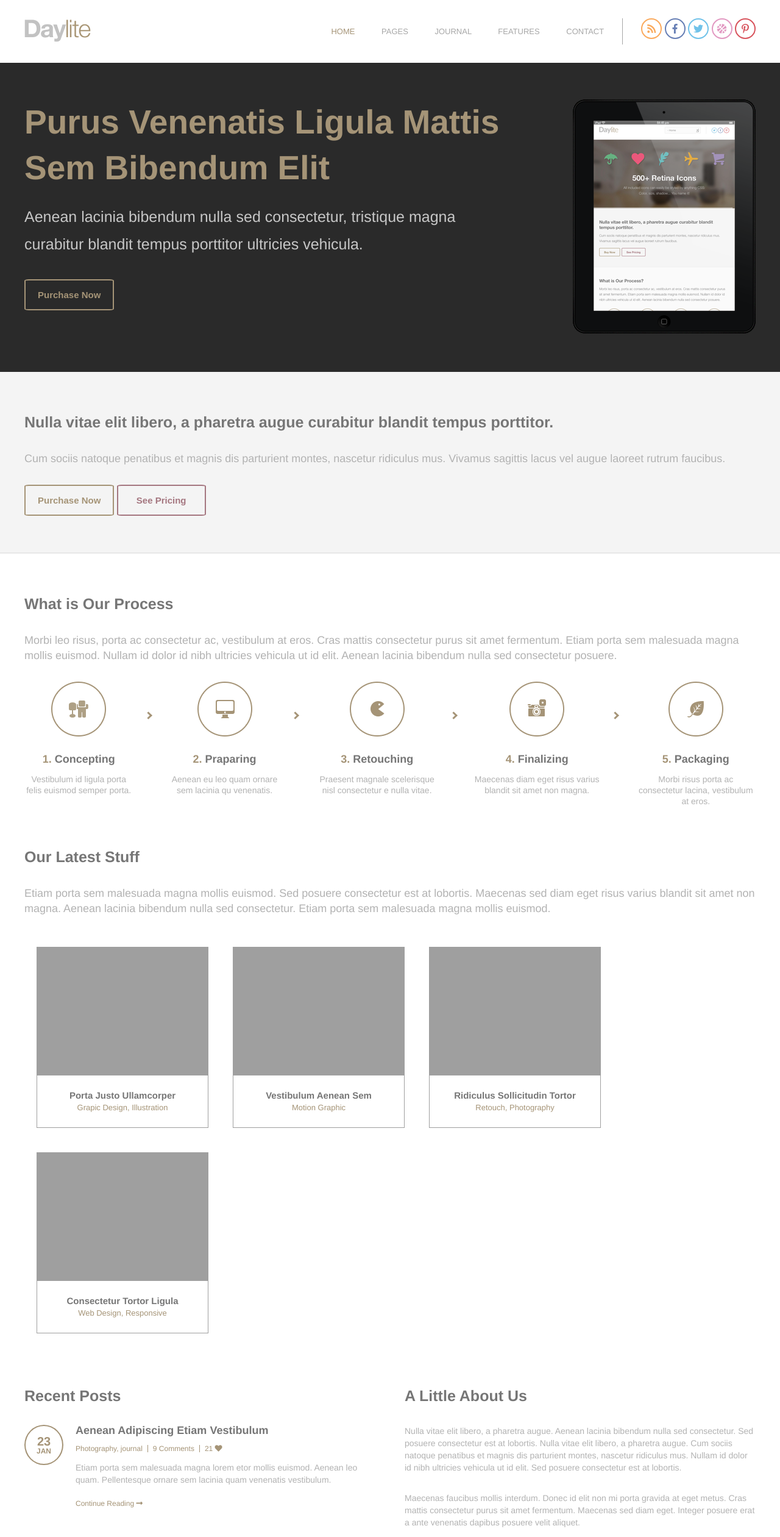
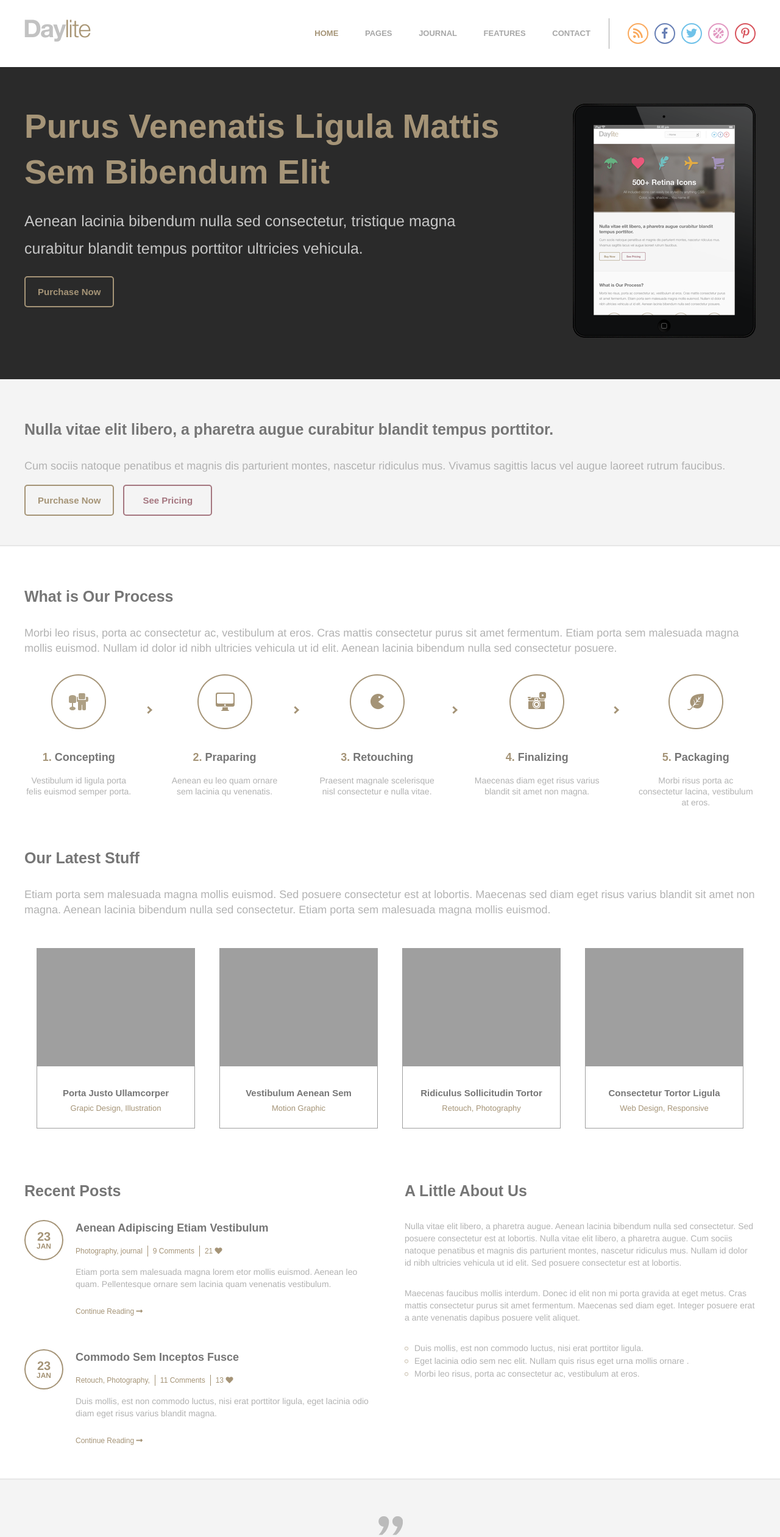
Before and after one commit to quiloc/daylite2, a plain HTML site: page index.html in a window 1280 px wide. Shown: the top 2521 px of the page at 61% size. Drawn offline with Linux system fonts and the light colour scheme; a web font is replaced by a local one.

```diff
--- a/css/body.css
+++ b/css/_body.css
@@ -30,14 +30,14 @@
     color: #c7c7c7;
 }
 
-.purchase {
+.btn-primary {
     font-size: 15px;
     font-weight: bold;
     padding: 15px 20px;
     border: 2px solid #a59477;
-    border-radius: 5%;
-    background-color: #2a2a2a;
+    border-radius: 5px;
     color: #a59477;
+    margin-right: 10px;
 }
 
 .intro {
@@ -65,12 +65,12 @@
     background-color: #f4f4f4
 }
 
-.pricing {
+.btn-second {
     font-size: 15px;
     font-weight: bold;
     padding: 15px 30px;
     border: 2px solid #a57780;
-    border-radius: 5%;
+    border-radius: 5px;
     background-color: #f4f4f4;
     color: #a57780;
 }
@@ -125,14 +125,10 @@
 .portfolio-item {
     text-align: center;
     border: 1px solid #9f9f9f;
-    width: 280px;
-    height: 295px;
 }
 
-.portfolio-img {
-    width: 280px;
-    height: 210px;
-    background-color: #9f9f9f;
+.portfolio-item img {
+    width: 100%;
 }
 
 .portfolio-item  h5 {
@@ -183,6 +179,7 @@
     text-align: center;
     width: 60px;
     padding: 15px 0;
+    line-height: 1;
 }
 
 .month {
@@ -225,15 +222,21 @@
 .about-inner {
     color: #b2b2b2;
     line-height: 20px;
+    align-items: center;
 }
 
-li {
+.about-inner li {
     font-size: 14px;
+    font-weight: 300;
 }
 
-li::before {
+.about-inner li::before {
+    font-family: Awesome;
+    font-size: 6px;
     content: "\f111";
+    vertical-align: middle;
     margin-right: 10px;
+    color: #a59477;
 }
 
 .testimonial {
--- a/css/footer.css
+++ b/css/_footer.css
@@ -24,7 +24,7 @@
     display: flex;
 }
 
-.fa-phone, .fa-envelope, .fa-map-marker-alt, .twitter {
+.fa-phone, .fa-envelope, .fa-map-marker-alt, .twitter-content .fa-twitter{
     color: #a59477;
     font-size: 10px;
     margin: 7px 10px 0 0;
@@ -64,7 +64,7 @@
     font-weight: bold;
     padding: 10px 33px;
     border: 1px solid #cbcbcb;
-    border-radius: 5%;
+    border-radius: 5px;
     background-color: #2e2e2e;
     color: #cbcbcb;
 }
--- /dev/null
+++ b/css/_header.css
@@ -0,0 +1,123 @@
+.header-inner {
+    display: flex;
+    justify-content: space-between;
+    align-items: center;
+    padding: 30px 0;
+}
+
+.header-right {
+    display: flex;
+    align-items: center;
+}
+
+.header-menu {
+    border-right: 1px solid #a7a7a7;
+    color: #a7a7a7;
+    font-size: 13px;
+    padding: 15px 30px 15px 0;
+}
+
+.header-menu .menu-item {
+    position: relative;
+}
+
+a:hover {
+    color: #a59477;
+}
+
+.menu-item {
+    margin-left: 40px;
+    display: inline-block;
+}
+
+li.active > a {
+    color: #a59477;
+}
+
+li:hover > a {
+    color: #a59477;
+}
+
+.menu-item .menu-child {
+    position: absolute;
+    width: 140px;
+    z-index: 5;
+    background: #fff;
+    display: none;
+    color: #a7a7a7;
+}
+
+.menu-item:hover > .menu-child {
+    display: block;
+    color: #a59477;
+
+}
+
+.item-child, .item-child li {
+    padding: 7px 15px;
+    position: relative;
+}
+
+.menu-child ul {
+    display: none;
+}
+
+.menu-child .item-child:hover > ul {
+    display: block;
+    position: absolute;
+    width: 140px;
+    z-index: 5;
+    color: #a7a7a7;
+    background: #fff;
+    top: 0;
+    left: 100%;
+}
+
+.menu-item > a {
+    text-transform: uppercase;
+    font-weight: 700;
+    color: #a7a7a7;
+}
+
+.social {
+    margin-left: 30px;
+}
+
+.social-icon {
+    width: 30px;
+    height: 30px;
+    line-height: 30px;
+    border: 2px solid;
+    border-radius: 50%;
+    text-align: center;
+    margin-right: 5px;
+    display: inline-block;
+}
+
+.social-icon:last-child {
+    margin-right: 0;
+}
+
+.rss {
+    color: #faaa5e;
+}
+
+.facebook {
+    color:#677fb5;
+}
+
+.twitter {
+    color: #70c2e9;
+}
+
+.basketball {
+    color:#e299c2;
+}
+
+.pinterest {
+    color:#d8545d;
+}
+
+.social-icon:hover {
+    color: red;
+}
--- a/css/responsive.css
+++ b/css/_responsive.css
@@ -37,6 +37,12 @@
 
     .slider-content {
         padding: 0;
+        order: 2;
+    }
+
+    .img-slider {
+        order: 1;
+        margin-bottom: 25px;
     }
 
     h1 {
@@ -104,6 +110,11 @@
         margin-bottom: 10px;
     }
 
+    .portfolio-content-inner {
+        width: 100%;
+        margin: 20px;
+    }
+
     .blog-about-inner {
         flex-direction: column;
         padding: 0 10px;
@@ -138,6 +149,7 @@
     .footer-content {
         width: 100%;
     }
+
 
     .coppy-right-content{
         padding: 35px 10px;
@@ -178,15 +190,11 @@
     .portfolio-content .item {
         display: flex;
         flex-wrap: wrap;
-        justify-content: start;
-    }
-
-    .portfolio-item {
-        margin: auto;
+        justify-content: space-between;
     }
 
     .portfolio-content-inner {
-        width: 50%;
+        width: 49%;
         margin-bottom: 20px;
     }
 
@@ -210,24 +218,15 @@
         padding: 0 30px;
     }
 
-    .portfolio-content .item {
-        display: flex;
-        flex-wrap: wrap;
-        justify-content: start;
-    }
-
-    .portfolio-item {
-        margin: auto;
+    .testimonial-inner {
+        padding: 0 50px;
     }
 
     .portfolio-content-inner {
-        width: 50%;
-        margin-bottom: 20px;
+        width: 49%;
+        margin: 10px;
     }
 
-    .testimonial-inner {
-        padding: 0 50px;
-    }
 
     .footer-inner {
         flex-wrap: wrap;
@@ -247,8 +246,7 @@
 
     .portfolio-content .item {
         display: flex;
-        flex-wrap: wrap;
-        justify-content: start;
+        justify-content: space-around;
     }
 
     .portfolio-item {
@@ -256,6 +254,7 @@
     }
 
     .portfolio-content-inner {
+        width: 49%;
         margin: 20px;
     }
 
@@ -271,6 +270,4 @@
     .footer-content {
         width: 45%;
     }
-
-
 }
--- a/css/header.css
+++ /dev/null
@@ -1,63 +0,0 @@
-.header-inner {
-    display: flex;
-    justify-content: space-between;
-    align-items: center;
-    padding: 30px 0;
-}
-
-.header-right {
-    display: flex;
-}
-
-.header-menu {
-    border-right: 1px solid #a7a7a7;
-    color: #a7a7a7;
-    font-size: 13px;
-    padding: 15px 30px 15px 0;
-}
-
-.menu-item {
-    margin-left: 40px;
-}
-
-.menu-item:first-child {
-    color: #a59477;
-}
-
-.social {
-    margin-left: 30px;
-}
-
-.social-icon {
-    width: 30px;
-    height: 30px;
-    line-height: 30px;
-    border: 2px solid;
-    border-radius: 50%;
-    text-align: center;
-    margin-right: 5px;
-}
-
-.social-icon:last-child {
-    margin-right: 0;
-}
-
-.fa-rss {
-    color: #faaa5e;
-}
-
-.fa-facebook-f {
-    color:#677fb5;
-}
-
-.fa-twitter {
-    color: #70c2e9;
-}
-
-.fa-basketball-ball {
-    color:#e299c2;
-}
-
-.fa-pinterest-p {
-    color:#d8545d;
-}
--- a/css/styles.css
+++ b/css/styles.css
@@ -1,15 +1,39 @@
-@import url('header.css');
-@import url('body.css');
-@import url('footer.css');
-@import url('responsive.css');
+@import url('_header.css');
+@import url('_body.css');
+@import url('_footer.css');
+@import url('_responsive.css');
+
 @font-face {
-    src: url('../font/helvetica-neue-bold.ttf'),
-        url('../font/helvetica-neue-light.ttf'),
-        font-family: Helvetica;
+    src: url('../fonts/helvetica-neue-bold.ttf');
+    font-family: Helvetica;
+    font-weight: 700;
 }
 
-.font {
+@font-face {
+    src: url('../fonts/helvetica-neue-light.ttf');
     font-family: Helvetica;
+    font-weight: 300;
+}
+
+@font-face {
+    src: url('../fonts/helvetica-neue-regular.ttf');
+    font-family: Helvetica;
+    font-weight: 400;
+}
+
+@font-face {
+    src: url('../font/fa-regular-400.ttf');
+    font-family: Awesome;
+}
+
+body {
+    font-family: Helvetica;
+    overflow-wrap: break-word;
+    line-height: 1.5;
+    font-size: 18px;
+    font-weight: 400;
+    color: #b2b2b2;
+    overflow-x: hidden;
 }
 
 .container {
@@ -19,6 +43,7 @@
 
 a {
 	text-decoration: none;
+    color: #a7a7a7;
 }
 
 p {
--- a/index.html
+++ b/index.html
@@ -20,27 +20,81 @@
           </div>
           <div class="header-right">
             <ul class="header-menu">
-              <il class="menu-item">HOME</il>
-              <il class="menu-item">PAGES</il>
-              <il class="menu-item">JOURNAL</il>
-              <il class="menu-item">FEATURES</il>
-              <il class="menu-item">CONTACT</il>
+              <li class="menu-item active">
+                <a href="#">Home</a>
+                <ul class="menu-child">
+                  <li class="item-child">
+                    <a href="#">Home-1</a>
+                    <ul>
+                      <li><a href="#">Home-1-1</a></li>
+                      <li><a href="#">Home-1-2</a></li>
+                    </ul>
+                  </li>
+                  <li class="item-child">
+                    <a href="#">Home-2</a>
+                    <ul class="menu-child-child">
+                      <li class="item-child-child"><a href="#">Home-2-1</a></li>
+                      <li class="item-child-child"><a href="#">Home-2-2</a></li>
+                    </ul>
+                  </li>
+                  <li class="item-child"><a href="#">Home-3</a></li>
+                  <li class="item-child"><a href="#">Home-4</a></li>
+                </ul>
+              </li>
+              <li class="menu-item">
+                <a href="#">Pages</a>
+                <ul class="menu-child">
+                  <li class="item-child"><a href="#">Pages-1</a></li>
+                  <li class="item-child"><a href="#">Pages-2</a></li>
+                  <li class="item-child"><a href="#">Pages-3</a></li>
+                  <li class="item-child"><a href="#">Pages-4</a></li>
+                </ul>
+              </li>
+              <li class="menu-item">
+                <a href="#">Journal</a>
+                <ul class="menu-child">
+                  <li class="item-child"><a href="#">Journal-1</a></li>
+                  <li class="item-child"><a href="#">Journal-2</a></li>
+                  <li class="item-child"><a href="#">Journal-3</a></li>
+                  <li class="item-child"><a href="#">Journal-4</a></li>
+                </ul>
+
+              </li>
+              <li class="menu-item">
+                <a href="#">Features</a>
+                <ul class="menu-child">
+                  <li class="item-child"><a href="#">Features-1</a></li>
+                  <li class="item-child"><a href="#">Features-2</a></li>
+                  <li class="item-child"><a href="#">Features-3</a></li>
+                  <li class="item-child"><a href="#">Features-4</a></li>
+                </ul>
+
+              </li>
+              <li class="menu-item">
+                <a href="#">Contact</a>
+                <ul class="menu-child">
+                  <li class="item-child"><a href="#">Contact-1</a></li>
+                  <li class="item-child"><a href="#">Contact-2</a></li>
+                  <li class="item-child"><a href="#">Contact-3</a></li>
+                  <li class="item-child"><a href="#">Contact-4</a></li>
+                </ul>
+              </li>
             </ul>
             <div class="social">
-              <a href="#" target="_blank">
-                <i class="fas social-icon fa-rss"></i>
+              <a href="#" target="_blank" class="social-icon rss">
+                <i class="fas fa-rss"></i>
               </a>
-              <a href="#" target="_blank">
-                <i class="fab social-icon fa-facebook-f"></i>
+              <a href="#" target="_blank" class="social-icon facebook">
+                <i class="fab fa-facebook-f"></i>
               </a>
-              <a href="#" target="_blank">
-                <i class="fab social-icon fa-twitter"></i>
+              <a href="#" target="_blank" class="social-icon twitter">
+                <i class="fab fa-twitter"></i>
               </a>
-              <a href="#" target="_blank">
-                <i class="fas social-icon fa-basketball-ball"></i>
+              <a href="#" target="_blank" class="social-icon basketball">
+                <i class="fas fa-basketball-ball"></i>
               </a>
-              <a href="#" target="_blank">
-                <i class="fab social-icon fa-pinterest-p"></i>
+              <a href="#" target="_blank" class="social-icon pinterest">
+                <i class="fab fa-pinterest-p"></i>
               </a>
             </div>
           </div>
@@ -54,9 +108,7 @@
           <div class="slider-content">
             <h1>Purus Venenatis Ligula Mattis Sem Bibendum Elit</h1>
             <h3>Aenean lacinia bibendum nulla sed consectetur, tristique magna curabitur blandit tempus porttitor ultricies vehicula.</h3>
-            <a href="#" target="_blank">
-              <button class="purchase">Purchase Now</button>
-            </a>
+            <a href="#" target="_blank" class="btn-primary">Purchase Now</a>
           </div>
           <div class="img-slider">
             <img src="img/slide.png">
@@ -69,12 +121,8 @@
         <div class="intro-inner">
           <h3>Nulla vitae elit libero, a pharetra augue curabitur blandit tempus porttitor.</h3>
           <p>Cum sociis natoque penatibus et magnis dis parturient montes, nascetur ridiculus mus. Vivamus sagittis lacus vel augue laoreet rutrum faucibus.</p>
-          <a href="#" target="_blank">
-            <button class="purchase">Purchase Now</button>
-          </a>
-          <a href="#" target="_blank">
-            <button class="pricing">See Pricing</button>
-          </a>
+          <a href="#" target="_blank" class="btn-primary">Purchase Now</a>
+          <a href="#" target="_blank" class="btn-second">See Pricing</a>
         </div>
       </div>
     </div>
@@ -128,28 +176,28 @@
             <div class="item">
               <div class="portfolio-content-inner">
                 <div class="portfolio-item">
-                  <div class="portfolio-img"></div>
+                  <img src="img/portfolio-img.jpg">
                   <h5>Porta Justo Ullamcorper</h5>
-                  <p style="color: #a59477;">Grapic Design, Illustration</p>
+                  <p>Grapic Design, Illustration</p>
                 </div>
               </div>
               <div class="portfolio-content-inner">
                 <div class="portfolio-item">
-                  <div class="portfolio-img"></div>
+                  <img src="img/portfolio-img.jpg">
                   <h5>Vestibulum Aenean Sem</h5>
                   <p>Motion Graphic</p>
                 </div>
               </div>
               <div class="portfolio-content-inner">
                 <div class="portfolio-item">
-                  <div class="portfolio-img"></div>
+                  <img src="img/portfolio-img.jpg">
                   <h5>Ridiculus Sollicitudin Tortor</h5>
                   <p>Retouch, Photography</p>
                 </div>
               </div>
               <div class="portfolio-content-inner">
                 <div class="portfolio-item">
-                  <div class="portfolio-img"></div>
+                  <img src="img/portfolio-img.jpg">
                   <h5>Consectetur Tortor Ligula</h5>
                   <p>Web Design, Responsive</p>
                 </div>
@@ -158,8 +206,7 @@
           </div>
         </div>
       </div>
-
-    </div>
+      </div>
     <div class="blog-about">
       <div class="container">
         <div class="blog-about-inner">
@@ -263,15 +310,15 @@
         <div class="footer-content">
           <h5>Twitter</h5>
           <div class="twitter-content">
-            <i class="fab fa-twitter twitter"></i>
+            <i class="fab fa-twitter"></i>
             <p>Aenean lacinia bibendum nulla sed leo posuere erat a ante venenatis dapibus posuere velit aliquet.</p>
           </div>
           <div class="twitter-content">
-            <i class="fab fa-twitter twitter"></i>
+            <i class="fab fa-twitter"></i>
             <p>Donec ullamcorper metus auctor fringilla. Nullam quis risus eget.</p>
           </div>
           <div class="twitter-content">
-            <i class="fab fa-twitter twitter"></i>
+            <i class="fab fa-twitter"></i>
             <p>Vestibulum id ligula porta  euismod semper. Maecenas faucibus mollis.</p>
           </div>
         </div>
```
Also changed, not shown: font/fa-regular-400.ttf (added), img/portfolio-img.jpg (added), 5 other files.
